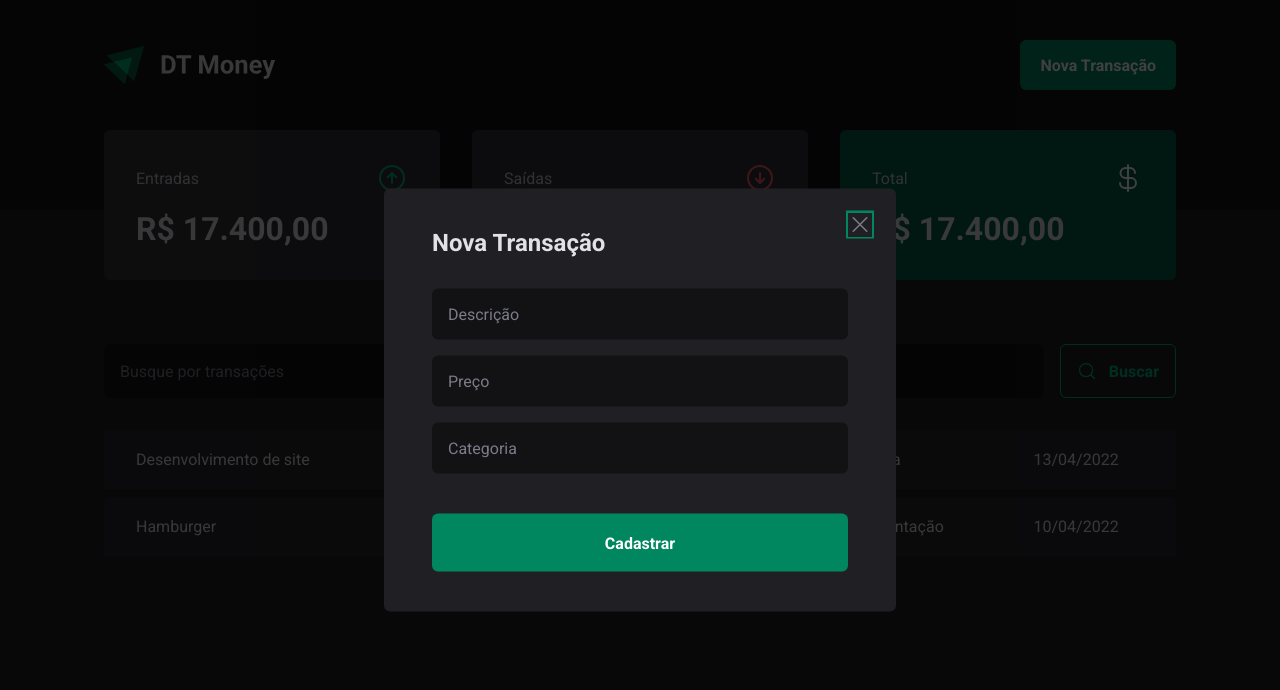
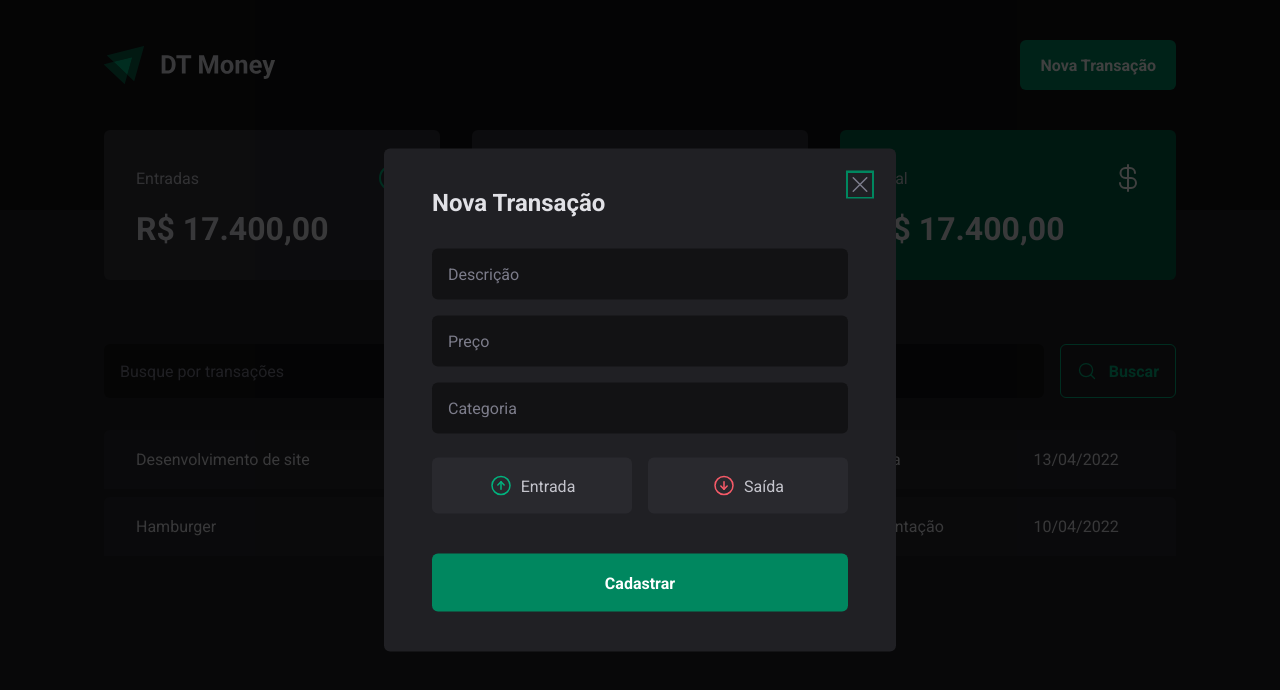
Before and after one commit to leandrotune/03-dt-money, a React (Vite) app: page / in a window 1280 px wide. Both pictures are taken after a click on the button "Nova Transação". Shown: the top 690 px of the page. Built offline with nearby package versions, Linux system fonts and the light colour scheme.

Commit message:
Botões de entrada e saída

```diff
--- a/src/components/NewTransactionModal/index.tsx
+++ b/src/components/NewTransactionModal/index.tsx
@@ -1,6 +1,6 @@
 import * as Dialog from '@radix-ui/react-dialog';
-import { X } from 'phosphor-react';
-import { CloseButton, Content, Overlay } from './styles';
+import { ArrowCircleDown, ArrowCircleUp, X } from 'phosphor-react';
+import { CloseButton, Content, Overlay, TransactionType, TransactionTypeButton } from './styles';
 
 export function NewTransactionModal() {
   return(
@@ -19,6 +19,18 @@
           <input type="number" placeholder="Preço" required/>
           <input type="text" placeholder="Categoria" required/>
 
+          <TransactionType>
+            <TransactionTypeButton variant='income'>
+              <ArrowCircleUp size={24}/>
+              Entrada
+            </TransactionTypeButton>
+
+            <TransactionTypeButton variant='outcome'>
+              <ArrowCircleDown size={24}/>
+              Saída
+            </TransactionTypeButton>
+          </TransactionType>
+
           <button type='submit'>
             Cadastrar
           </button>
--- a/src/components/NewTransactionModal/styles.ts
+++ b/src/components/NewTransactionModal/styles.ts
@@ -1,4 +1,4 @@
-import styled from "styled-components";
+import styled, { css } from "styled-components";
 import * as Dialog from '@radix-ui/react-dialog';
 
 export const Overlay = styled(Dialog.Overlay)`
@@ -68,3 +68,31 @@
   cursor: pointer;
   color: ${props => props.theme["gray-500"]};
 `;
+
+export const TransactionType = styled.div`
+  display: grid;
+  grid-template-columns: repeat(2, 1fr);
+  gap: 1rem;
+  margin-top: 0.5rem;
+`;
+
+interface TransactionTypeButtonProps {
+  variant: 'income' | 'outcome';
+}
+
+export const TransactionTypeButton = styled.button<TransactionTypeButtonProps>`
+  background: ${props => props.theme["gray-700"]};
+  padding: 1rem;
+  display: flex;
+  align-items: center;
+  justify-content: center;
+  gap: 0.5rem;
+  border-radius: 6px;
+  cursor: pointer;
+  border: 0;
+  color: ${props => props.theme["gray-300"]};
+
+  svg {
+    color: ${props => props.variant === 'income' ? props.theme["green-300"] : props.theme["red-300"]};
+  }
+`
```
